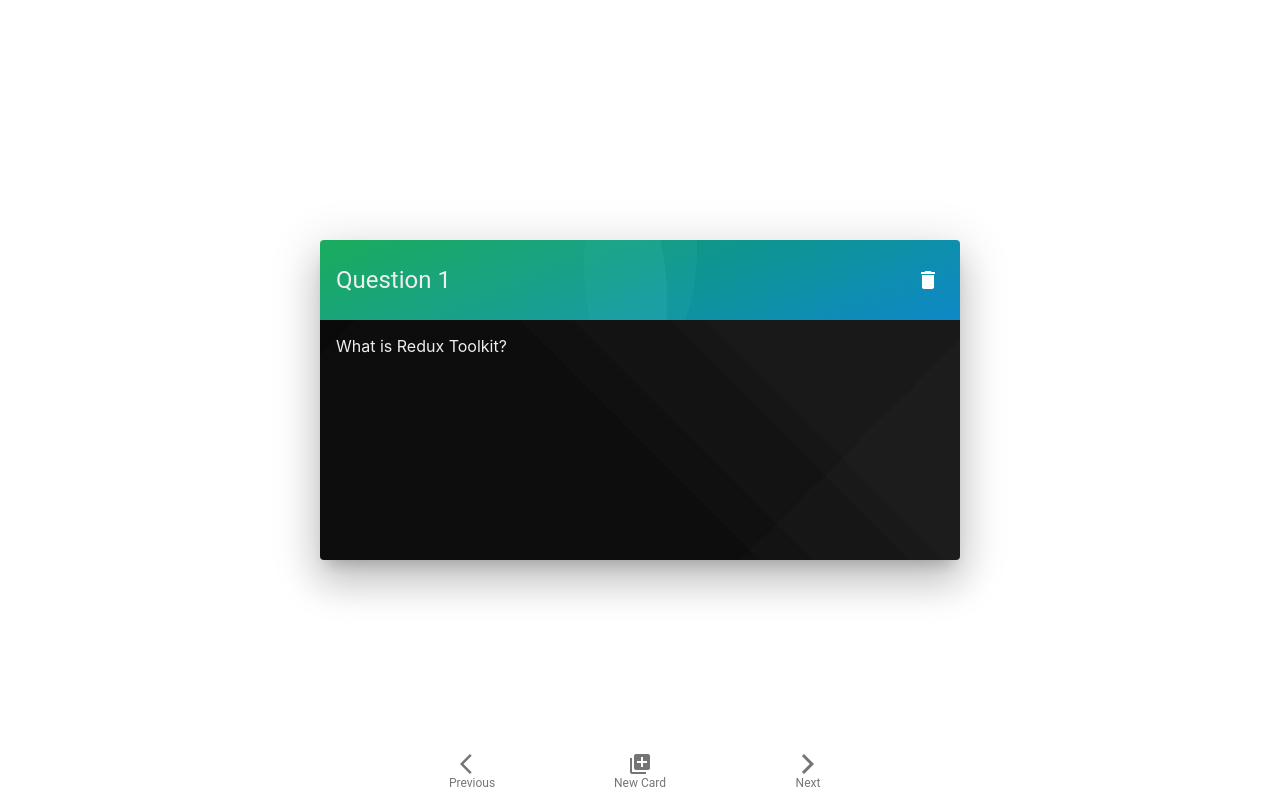
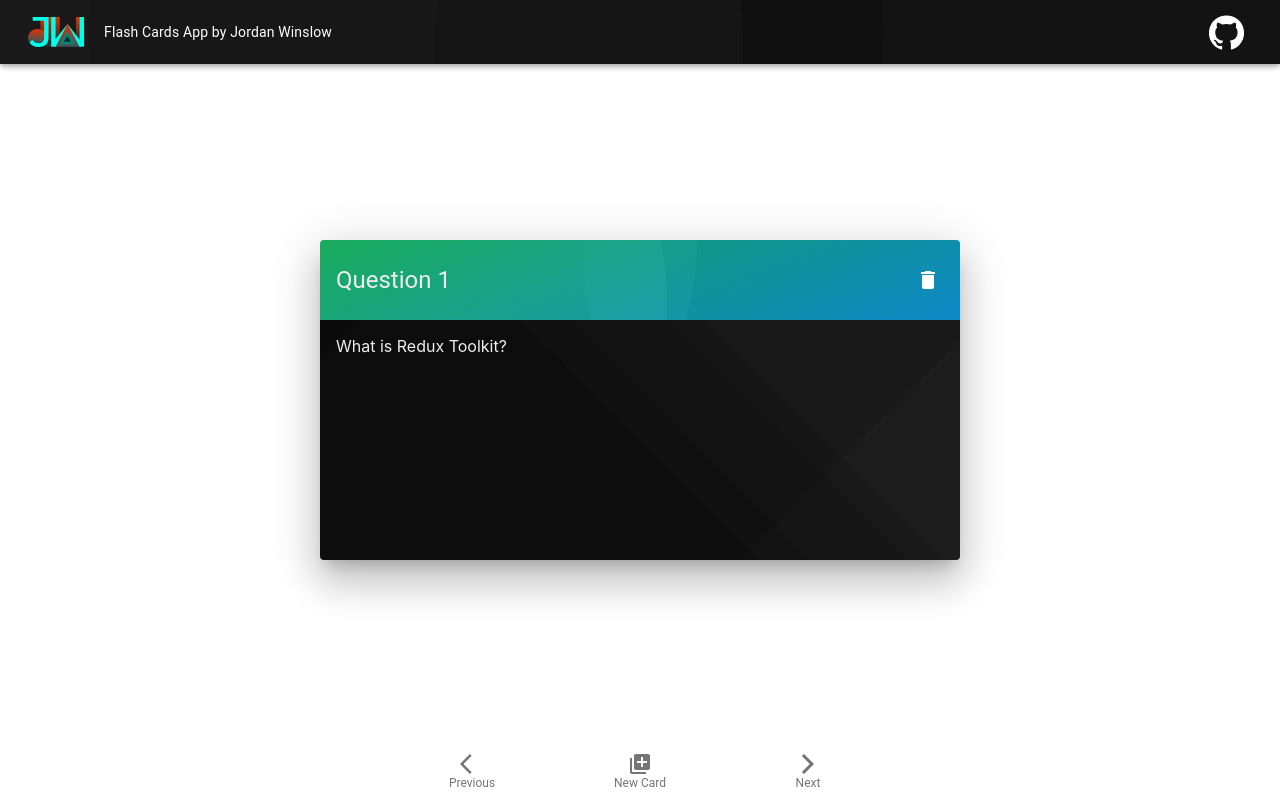
Before and after one commit to JordanWinslow/flash-cards, a React (Create React App) app: page / in a window 1280 px wide. Built offline with nearby package versions, Linux system fonts and the light colour scheme.

Commit message:
added header with links to github and portfolio

```diff
--- a/src/App.tsx
+++ b/src/App.tsx
@@ -13,6 +13,7 @@
 
 import { Grid } from "@material-ui/core"
 import { Center } from "./components/Center"
+import Header from "./components/Header"
 
 /**********************APPLICATION**********************/
 const App: React.FC = () => {
@@ -21,6 +22,7 @@
 
   return (
     <>
+      <Header />
       <Route exact path="/">
         <Center>
           <Grid item xs={10} sm={8} md={6} xl={4}>
--- /dev/null
+++ b/src/components/Header.tsx
@@ -0,0 +1,55 @@
+import React from "react"
+import { Link } from "react-router-dom"
+
+import styled from "@material-ui/core/styles/styled"
+import Toolbar from "@material-ui/core/Toolbar"
+import Typography from "@material-ui/core/Typography"
+import AppBar from "@material-ui/core/AppBar"
+import IconButton from "@material-ui/core/IconButton"
+import GitHubIcon from "@material-ui/icons/GitHub"
+
+import JWLogo from "../images/JWLogo.svg"
+
+const HeaderContainer = styled(AppBar)({
+  background:
+    "radial-gradient(circle at 16% 83%, rgba(148, 148, 148,0.06) 0%, rgba(148, 148, 148,0.06) 50%,rgba(63, 63, 63,0.06) 50%, rgba(63, 63, 63,0.06) 100%),radial-gradient(circle at 68% 87%, rgba(66, 66, 66,0.06) 0%, rgba(66, 66, 66,0.06) 50%,rgba(105, 105, 105,0.06) 50%, rgba(105, 105, 105,0.06) 100%),radial-gradient(circle at 38% 50%, rgba(123, 123, 123,0.06) 0%, rgba(123, 123, 123,0.06) 50%,rgba(172, 172, 172,0.06) 50%, rgba(172, 172, 172,0.06) 100%),linear-gradient(90deg, hsl(18,0%,1%),hsl(18,0%,1%))"
+})
+
+const Header = () => {
+  return (
+    <HeaderContainer position="fixed">
+      <Toolbar>
+        <a
+          href="https://jordanwinslow.dev"
+          style={{ position: "relative", left: "-.5rem" }}
+        >
+          <IconButton>
+            <img
+              src={JWLogo}
+              alt="Logo by Jordan Winslow"
+              style={{ width: "3.5rem" }}
+            />
+          </IconButton>
+        </a>
+        <Typography variant="body2" component="h1">
+          Flash Cards App by Jordan Winslow
+        </Typography>
+        <a
+          href="https://github.com/JordanWinslow/flash-cards"
+          target="_blank"
+          rel="noopener noreferrer"
+          style={{
+            position: "absolute",
+            right: "1.5rem"
+          }}
+        >
+          <IconButton style={{ color: "white" }}>
+            <GitHubIcon fontSize="large" />
+          </IconButton>
+        </a>
+      </Toolbar>
+    </HeaderContainer>
+  )
+}
+
+export default Header
```
Also changed, not shown: src/images/JWLogo.svg (added).
